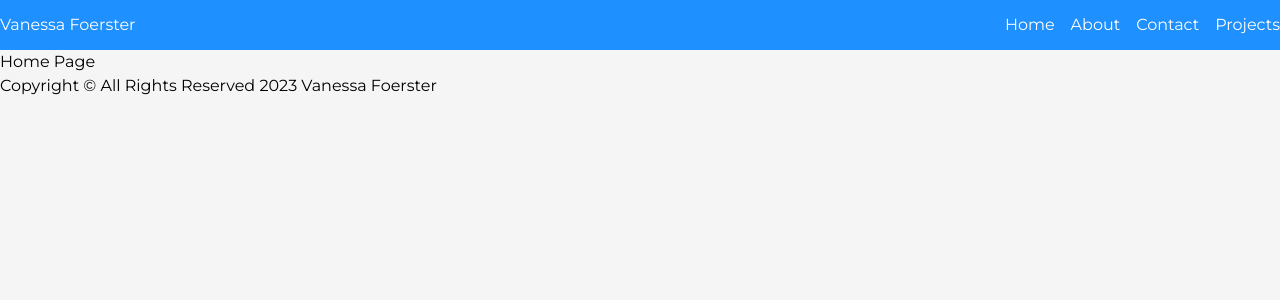
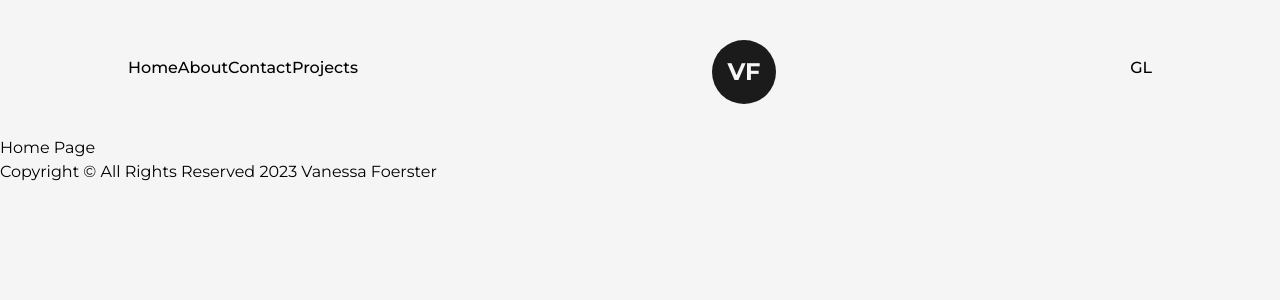
Before and after one commit to illnessink/portfolio, a Next.js app: page / in a window 1280 px wide. Shown: the top 300 px of the page. Built offline with nearby package versions, Linux system fonts and the light colour scheme.

Commit message:
wip: changes layout and styles with tailwind

```diff
--- a/components/Header.js
+++ b/components/Header.js
@@ -1,51 +1,23 @@
+import { REACT_LOADABLE_MANIFEST } from 'next/dist/shared/lib/constants';
 import Link  from 'next/link';
+import React from 'react';
+import Logo from './Logo';
 
 function Header() {
     return (
-        <header>
-            <div className="container">
-            <h1>
-                <Link href="/">Vanessa Foerster</Link>
-            </h1>
+        <header
+        className='w-full px-32 py-8 font-medium flex items-center justify-between'>
             <nav className="flex-container">
-                <ul>
-                    <li>
                         <Link href="/">Home</Link>
-                    </li>
-                    <li>
                         <Link href="/about">About</Link>
-                    </li>
-                    <li>
                         <Link href="/contact">Contact</Link>
-                    </li>
-                    <li>
                         <Link href="/projects">Projects</Link>
-                    </li>
-                </ul>
             </nav>
-            <style jsx>{`
-                .container {
-                    display: flex;
-                    justify-content: space-between;
-                    align-items: center;
-                    background-color: dodgerblue;
-                    height: 3.125rem;
-                    color: white;
-                }
-                .flex-container {
-                    display: flex;
-                    align-items: center;
-                }
-                ul {
-                    display: flex;
-                    align-items: center;
-                    list-style: none;
-                }
-                li {
-                    margin-left: 1rem;
-                }
-            `}</style>
-            </div>
+            <Logo />
+            <nav>
+                <Link href="/" target={"_blank"}>G</Link>
+                <Link href="/" target={"_blank"}>L</Link>
+            </nav>
         </header>
     );
 }
```
